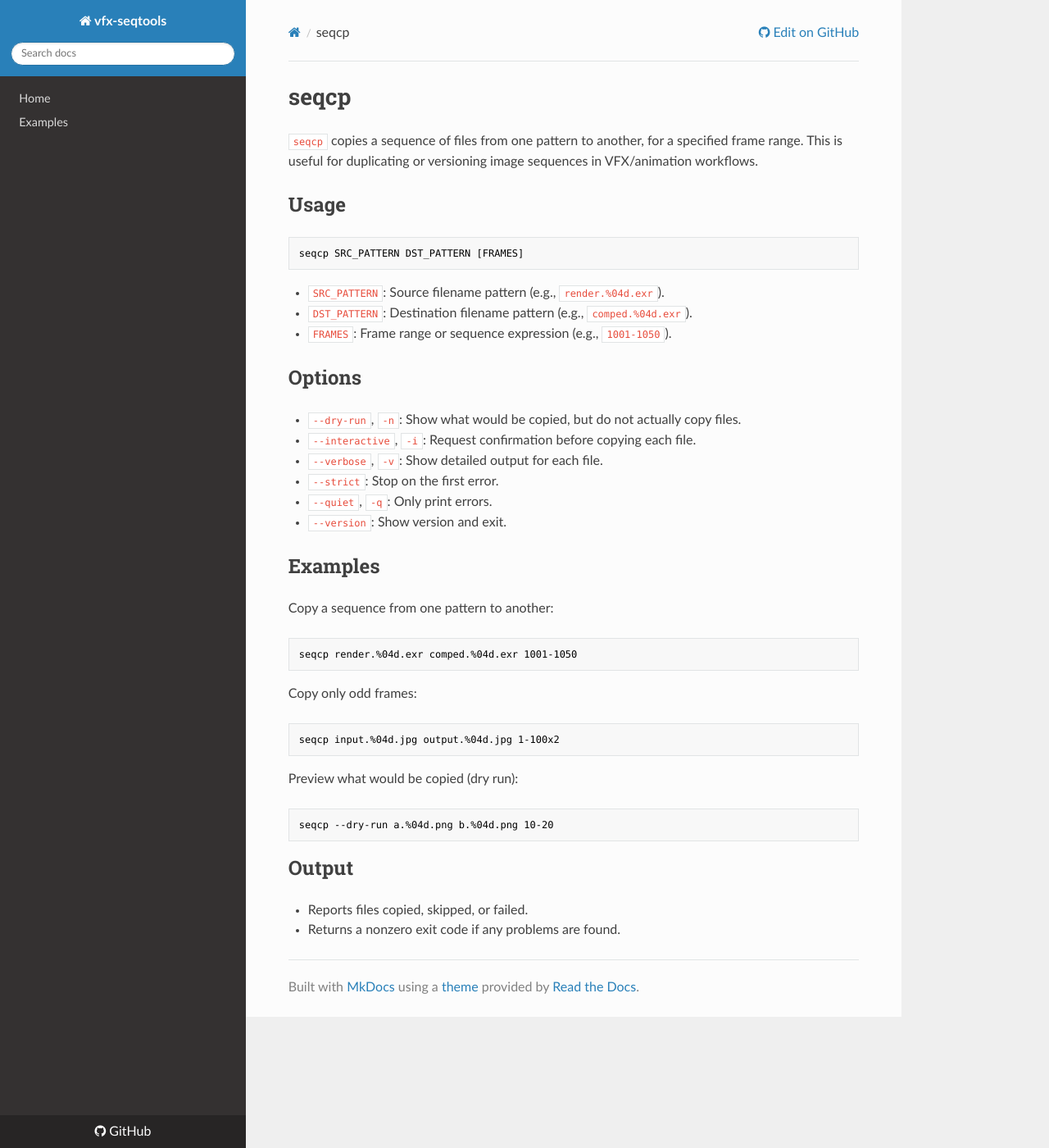
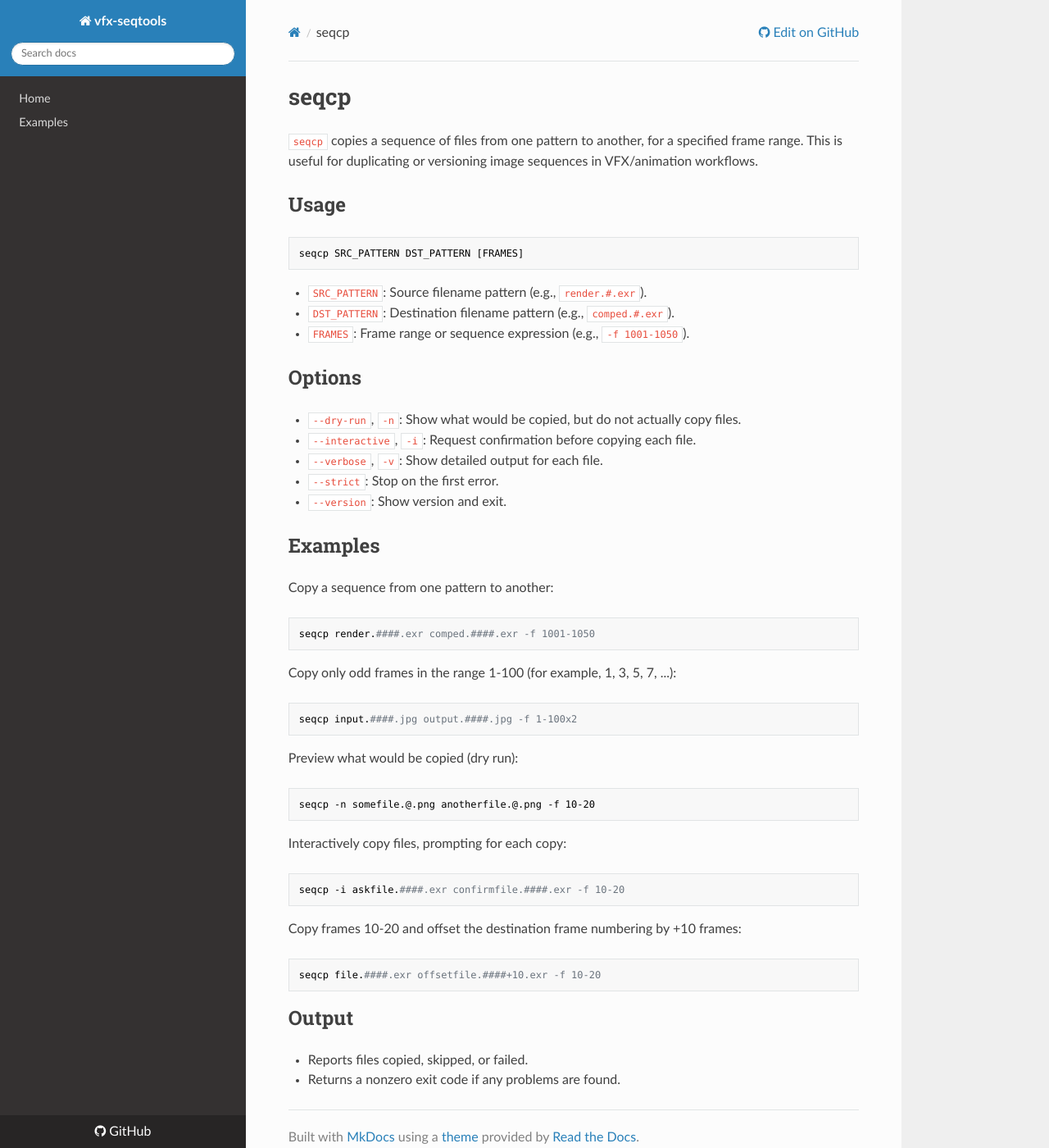
Before and after one commit to jdmacleod/vfx-seqtools, an MkDocs documentation site: the page built from docs/seqcp.md, in a window 1280 px wide and 1400 px high. Shown: the whole window at 82% size. Built offline with MkDocs 1.6.1, drawn with Linux system fonts in a browser that asks for light colours; nearby versions of some CDN libraries.

Commit message:
chore: align seqcp options and documentation

````diff
--- a/docs/seqcp.md
+++ b/docs/seqcp.md
@@ -8,9 +8,9 @@
 seqcp SRC_PATTERN DST_PATTERN [FRAMES]
 ```
 
-- `SRC_PATTERN`: Source filename pattern (e.g., `render.%04d.exr`).
-- `DST_PATTERN`: Destination filename pattern (e.g., `comped.%04d.exr`).
-- `FRAMES`: Frame range or sequence expression (e.g., `1001-1050`).
+- `SRC_PATTERN`: Source filename pattern (e.g., `render.#.exr`).
+- `DST_PATTERN`: Destination filename pattern (e.g., `comped.#.exr`).
+- `FRAMES`: Frame range or sequence expression (e.g., `-f 1001-1050`).
 
 ## Options
 
@@ -18,7 +18,6 @@ seqcp SRC_PATTERN DST_PATTERN [FRAMES]
 - `--interactive`, `-i`: Request confirmation before copying each file.
 - `--verbose`, `-v`: Show detailed output for each file.
 - `--strict`: Stop on the first error.
-- `--quiet`, `-q`: Only print errors.
 - `--version`: Show version and exit.
 
 ## Examples
@@ -26,19 +25,31 @@ seqcp SRC_PATTERN DST_PATTERN [FRAMES]
 Copy a sequence from one pattern to another:
 
 ```bash
-seqcp render.%04d.exr comped.%04d.exr 1001-1050
+seqcp render.####.exr comped.####.exr -f 1001-1050
 ```
 
-Copy only odd frames:
+Copy only odd frames in the range 1-100 (for example, 1, 3, 5, 7, ...):
 
 ```bash
-seqcp input.%04d.jpg output.%04d.jpg 1-100x2
+seqcp input.####.jpg output.####.jpg -f 1-100x2
 ```
 
 Preview what would be copied (dry run):
 
 ```bash
-seqcp --dry-run a.%04d.png b.%04d.png 10-20
+seqcp -n somefile.@.png anotherfile.@.png -f 10-20
+```
+
+Interactively copy files, prompting for each copy:
+
+```bash
+seqcp -i askfile.####.exr confirmfile.####.exr -f 10-20
+```
+
+Copy frames 10-20 and offset the destination frame numbering by +10 frames:
+
+```bash
+seqcp file.####.exr offsetfile.####+10.exr -f 10-20
 ```
 
 ## Output
````
Also changed, not shown: docs/examples.md (+9 -3 lines), 1 other file.
